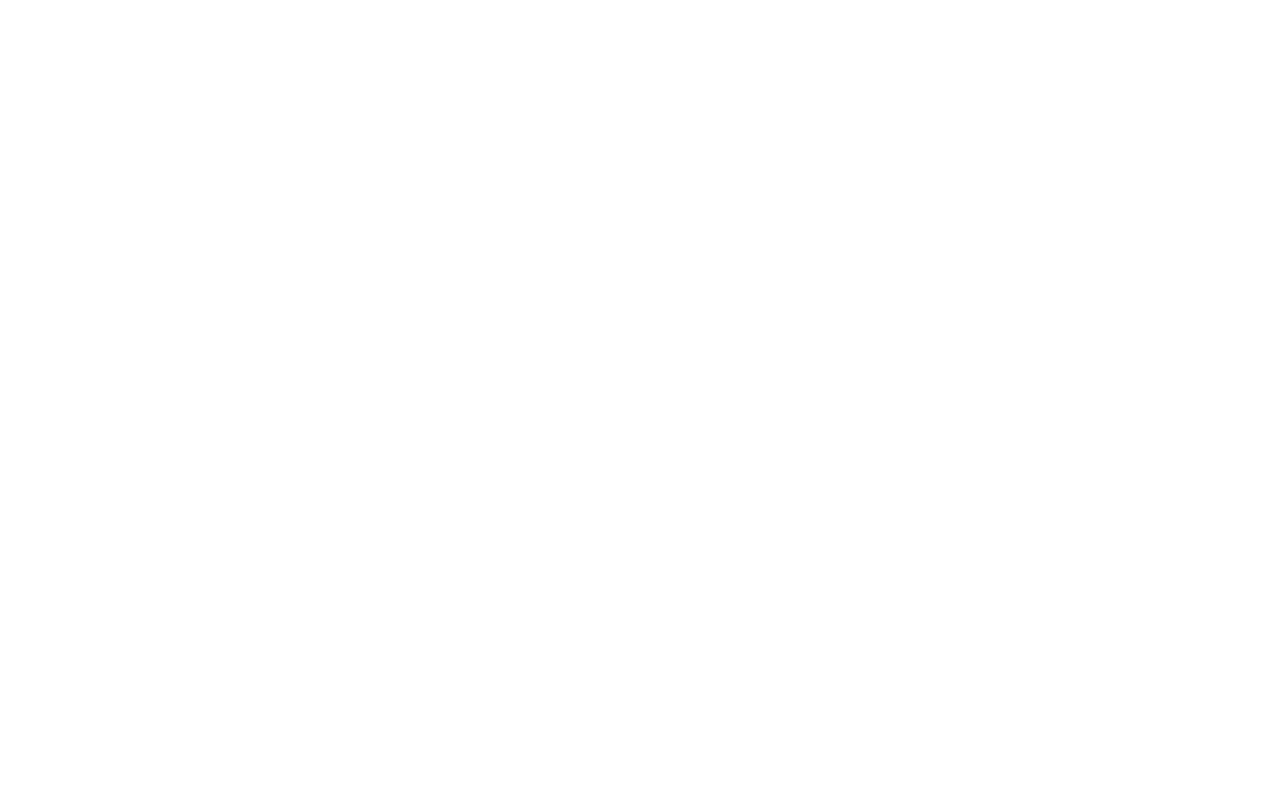
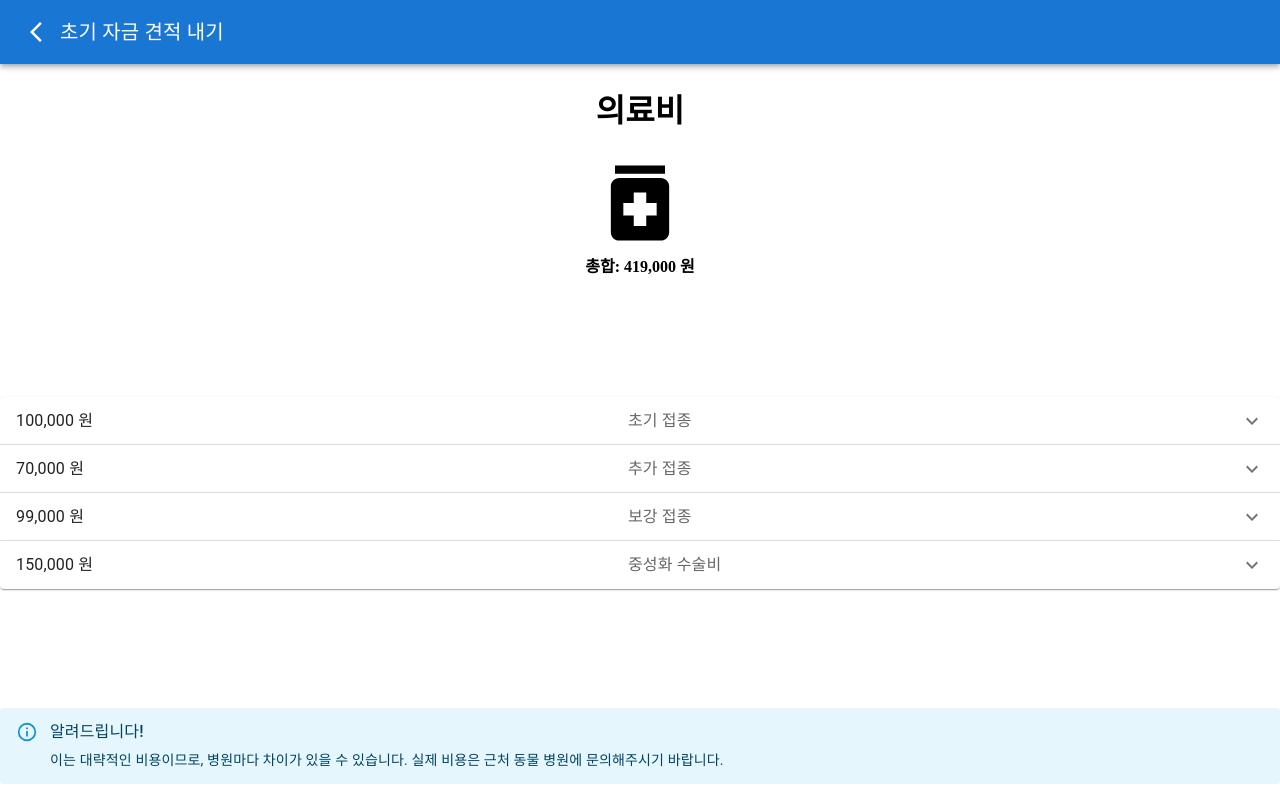
Before and after one commit to z9612/getchu, a React (Create React App) app in the folder frontend/: page /estimate/medical in a window 1280 px wide. Before the commit this address had no page. Built offline with nearby package versions, Linux system fonts and the light colour scheme; the HTML template or start-up script is replaced by a standard one.

Commit message:
Refactor: 변경 파일 구조

```diff
--- a/frontend/src/App.js
+++ b/frontend/src/App.js
@@ -8,7 +8,7 @@ import BackBarLayout from './layouts/BackBarLayout';
 import SurveyPage from "./pages/survey/SurveyPage";
 import Result from './pages/result';
 import Start from './pages/start'
-import EstimateDetailPage from './pages/estimate/EstimateDetailPage';
+import MedicalPage from './pages/estimate/medical/MedicalPage'
 import './index.css'
 
 function App() {
@@ -19,8 +19,8 @@ function App() {
         <Route path='' element={ <BackBarLayout to='/Result' title='처음으로' /> } >
           <Route path='/survey' element={ <SurveyPage /> } />
         </Route>
-        <Route path='/estimate/detail' element={ <BackBarLayout to='/estimate' title='초기 자금 견적 내기' /> } >
-          <Route path='/estimate/detail' element={ <EstimateDetailPage /> } />
+        <Route path='/estimate/' element={ <BackBarLayout to='/estimate' title='초기 자금 견적 내기' /> } >
+          <Route path='/estimate/medical' element={ <MedicalPage /> } />
         </Route>
         <Route path='/start' element={ <Start /> } />
       </Routes>
--- a/frontend/src/pages/estimate/EstimateDetail.js
+++ b/frontend/src/pages/estimate/medical/MedicalDetail.js
@@ -8,7 +8,7 @@ import {
 } from '@mui/material';
 import ExpandMoreIcon from '@mui/icons-material/ExpandMore';
 
-import currency from './currencyFormatter';
+import currency from '../currencyFormatter';
 
 const EstimateDetail = ({
   sum,
--- /dev/null
+++ b/frontend/src/pages/estimate/medical/MedicalFooter.js
@@ -0,0 +1,14 @@
+import { Alert, AlertTitle } from '@mui/material';
+
+import medicalDisclaimer from './medicalDisclaimer';
+
+const MedicalFooter = () => {
+  return (
+    <Alert severity="info">
+      <AlertTitle>알려드립니다!</AlertTitle>
+      {medicalDisclaimer.content}
+    </Alert>
+  );
+}
+
+export default MedicalFooter;
--- /dev/null
+++ b/frontend/src/pages/estimate/medical/MedicalHeader.js
@@ -0,0 +1,16 @@
+import { Stack } from '@mui/material';
+import MedicationIcon from '@mui/icons-material/Medication';
+
+import currency from '../currencyFormatter';
+
+const MedicalHeader = ({ sum }) => {
+  return (
+    <Stack alignItems="center">
+        <h1>의료비</h1>
+        <MedicationIcon sx={{ fontSize: 100 }}/>
+        <strong>총합: {currency(sum)}</strong>
+    </Stack>
+  );
+}
+
+export default MedicalHeader;
--- a/frontend/src/pages/estimate/EstimateDetailPage.js
+++ b/frontend/src/pages/estimate/medical/MedicalPage.js
@@ -1,15 +1,10 @@
 import { useState } from 'react';
-import {
-  Stack,
-  Alert,
-  AlertTitle
-} from '@mui/material';
-import MedicationIcon from '@mui/icons-material/Medication';
+import { Stack } from '@mui/material';
 
-import EstimateDetail from './EstimateDetail';
-import estimateContent from './estimateContent';
-import estimateDisclaimer from './estimateDisclaimer';
-import currency from './currencyFormatter';
+import MedicalHeader from './MedicalHeader';
+import MedicalDetail from './MedicalDetail';
+import MedicalFooter from './MedicalFooter';
+import medicalContent from './medicalContent';
 
 const EstimateDetailPage = () => {
   const [sum, setSum] = useState(0)
@@ -25,14 +20,10 @@ const EstimateDetailPage = () => {
       alignItems="stretch"
       justifyContent="space-between"
     >
-      <Stack alignItems="center">
-        <h1>의료비</h1>
-        <MedicationIcon sx={{ fontSize: 100 }}/>
-        <strong>총합: {currency(sum)}</strong>
-      </Stack>
+      <MedicalHeader sum={sum} />
       <main>
-        {estimateContent.map(content => (
-          <EstimateDetail
+        {medicalContent.map(content => (
+          <MedicalDetail
             sum={content.price}
             title={content.title}
             detail={content.detail}
@@ -45,12 +36,7 @@ const EstimateDetailPage = () => {
           />
         ))}
       </main>
-      <footer>
-        <Alert severity="info">
-          <AlertTitle>알려드립니다!</AlertTitle>
-          {estimateDisclaimer.content}
-        </Alert>
-      </footer>
+      <MedicalFooter />
     </Stack>
   );
 }
```
Also changed, not shown: frontend/src/pages/estimate/medical/medicalContent.json (renamed from frontend/src/pages/estimate/estimateContent.json), frontend/src/pages/estimate/medical/medicalDisclaimer.json (renamed from frontend/src/pages/estimate/estimateDisclaimer.json).
